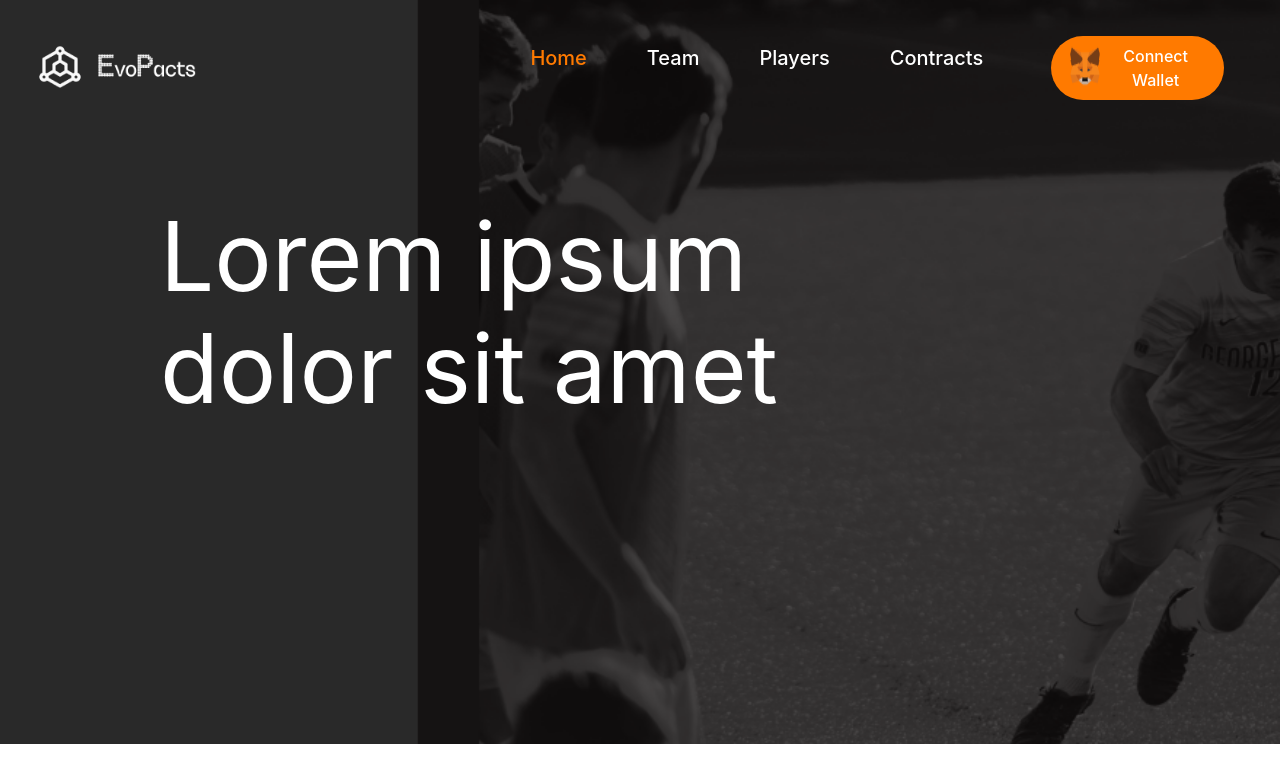
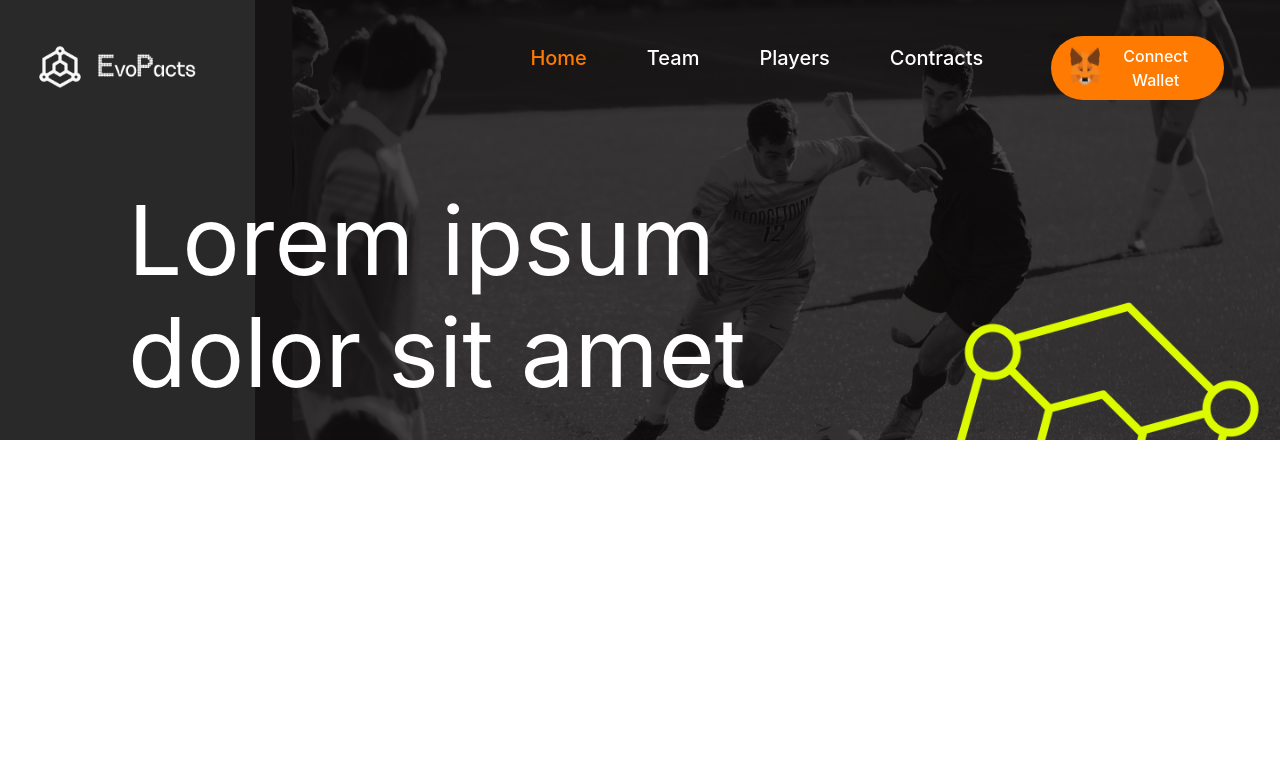
Before and after one commit to d1by/hackbattle23, a React (Create React App) app in the folder client/: page / in a window 1280 px wide. Shown: the top 782 px of the page. Built offline with nearby package versions, Linux system fonts and the light colour scheme.

Commit message:
Upadted frontend

```diff
--- a/client/src/Components/Landing.jsx
+++ b/client/src/Components/Landing.jsx
@@ -3,7 +3,7 @@ function Landing() {
   return (
     <div className="landing ">
       <Navbar />
-      <div className="flex pt-16 pb-80 px-40 flex-col items-start text-white text-8xl">
+      <div className="flex pl-32 pt-12 pb-8 flex-col items-start text-white text-8xl">
         <h1 className="py-2">Lorem ipsum</h1>
         <h1 className="py-2">dolor sit amet</h1>
       </div>
--- a/client/src/components/Test.js
+++ /dev/null
@@ -1,13 +0,0 @@
-import React from "react";
-
-
-
-
-
-
-
-function Test(){
-    return true;
-}
-
-export default Test;
--- a/client/src/index.css
+++ b/client/src/index.css
@@ -19,6 +19,6 @@ code {
 .landing{
   background: url("../public/images/Landing.png");
   background-repeat: no-repeat;
-  background-size:cover;
+  background-size: cover;
 
 }
```
Also changed, not shown: client/src/Components/Benefits.jsx (added).
